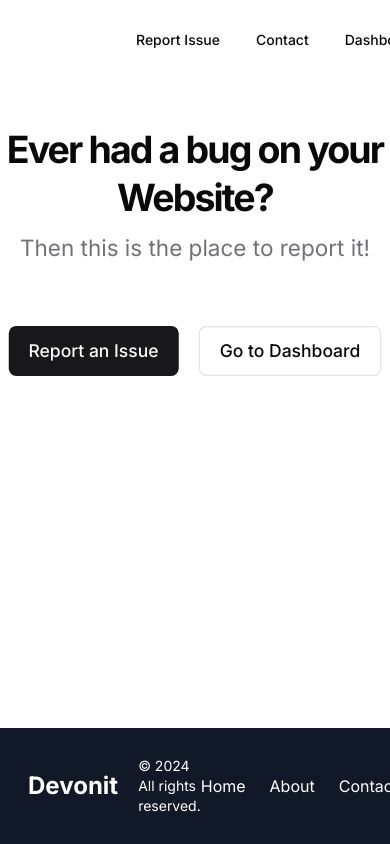
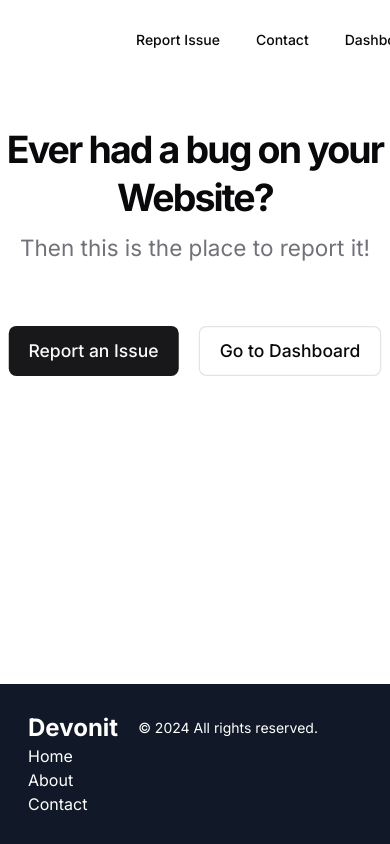
Before and after one commit to vLimax24/ticketsystem, a Next.js app: page / in a window 390 px wide. Shown: the top 844 px of the page. Built offline with nearby package versions, Linux system fonts and the light colour scheme; no server answers.

Commit message:
fixed footer

```diff
--- a/src/components/pageComponents/dashboard/DashboardFetch.tsx
+++ b/src/components/pageComponents/dashboard/DashboardFetch.tsx
@@ -119,7 +119,7 @@ const DashboardFetch: React.FC = () => {
       <Drawer>
       <ul className='grid grid-cols-1 md:grid-cols-2 lg:grid-cols-4'>
         {reports.map(report => (
-          <Card className="w-[400px] mx-10 my-10 overflow-hidden" key={report?._id}>
+          <Card className="sm:w-[300px] md:w-[400px] lg:w-[450px] mx-10 my-10 overflow-hidden" key={report?._id}>
             <CardHeader>
               <CardTitle>{report.name}</CardTitle>
             </CardHeader>
--- a/src/components/pageComponents/footer/Footer.tsx
+++ b/src/components/pageComponents/footer/Footer.tsx
@@ -1,9 +1,10 @@
 import React from 'react';
 
 const Footer = () => {
+
   return (
     <footer className='bg-gray-900 text-white p-7 mb-0 bottom-0 fixed w-full'>
-      <div className='max-w-6xl mx-auto flex justify-between items-center'>
+      <div className='max-w-6xl mx-auto flex flex-col md:flex-row justify-start md:justify-between items-start md:items-center'>
         <div className='flex items-center justify-center'>
           <h2 className='text-2xl font-bold mr-5'>Devonit</h2>
           <p className='text-sm'>
@@ -11,7 +12,7 @@ const Footer = () => {
           </p>
         </div>
         <div>
-          <ul className='flex space-x-6'>
+          <ul className='flex space-x-0 md:space-x-6 flex-col md:flex-row'>
             <li>
               <a href='#' className='hover:text-gray-300 transition duration-300'>
                 Home
@@ -30,6 +31,8 @@ const Footer = () => {
           </ul>
         </div>
       </div>
+
+
     </footer>
   );
 };
```
